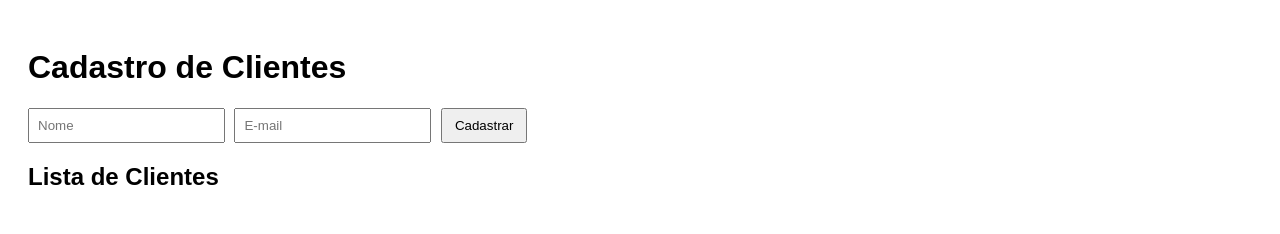
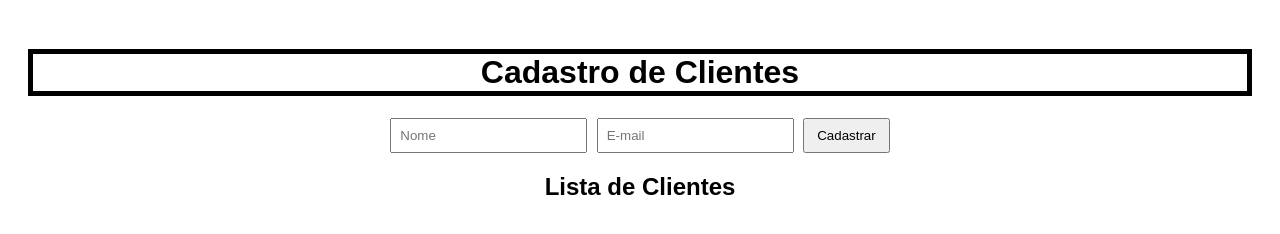
Before and after one commit to leeoze/Atividade-9, a plain HTML site: page index.html in a window 1280 px wide. Drawn offline with Linux system fonts and the light colour scheme; no server answers.

Commit message:
Centralizado

```diff
--- a/styles.css
+++ b/styles.css
@@ -1,6 +1,12 @@
 body {
     font-family: Arial, sans-serif;
     padding: 20px;
+    text-align: center;
+}
+
+h1{
+border: solid 5px;
+
 }
 
 form {
```
